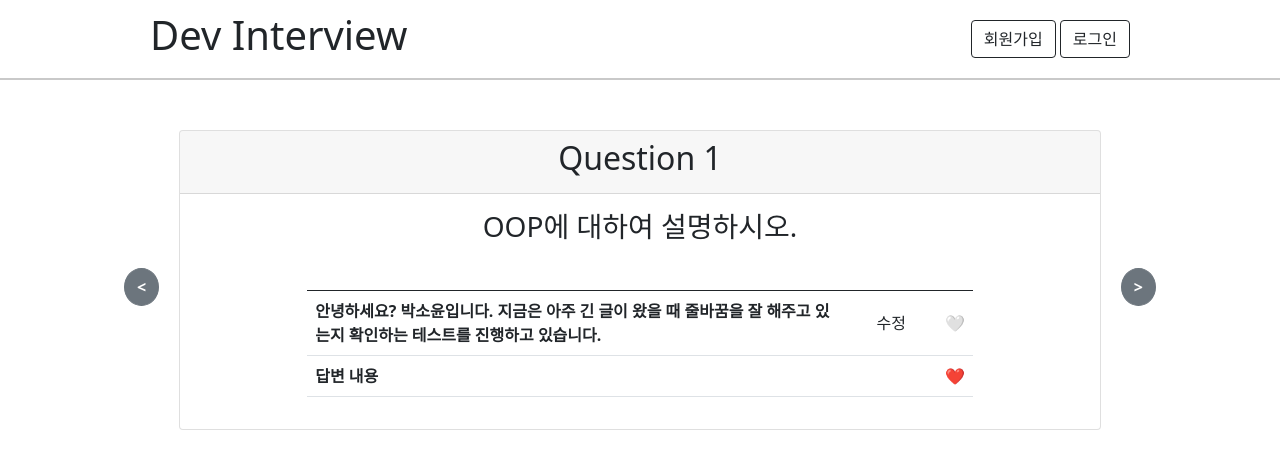
After one commit to ParkSoyun/Chapter01_Dev_Interview, a Flask app: template templates/test.html in a window 1280 px wide. The commit adds this page. Shown: the top 469 px of the page. Run offline with Flask 2, Linux system fonts and the light colour scheme; the template is opened without the code that fills it, so the values that code supplies are empty.

Commit message:
UPDATE: 메인페이지 관련 파일들

```diff
--- a/app.py
+++ b/app.py
@@ -1,23 +1,18 @@
-from flask import Flask, render_template, request, jsonify
-from pymongo import MongoClient
-from dotenv import load_dotenv
-import os
+from flask import Flask, render_template, request
 
-# load .env
-load_dotenv()
-
-# Connect DB
-mongo_url = os.environ.get('MONGO_URL')
-client = MongoClient(mongo_url)
-db = client.dbsparta
+from routes.index import index
+from database import MongoDB
 
 app = Flask(__name__)
 
+app.register_blueprint(index)
 
 @app.route('/')
 def home():
-    return render_template('index.html', signIn = False)
+    question_info = MongoDB().db.question.find_one({}, {'_id': False})
 
+    return render_template("index.html", question_info=question_info)
+    # return render_template('index.html')
 
 if __name__ == '__main__':
     app.run('0.0.0.0', port=5000, debug=True)
--- /dev/null
+++ b/static/css/index_style.css
@@ -0,0 +1,66 @@
+.main-box {
+    width: 90%;
+    max-width: 1300px;
+
+    display: flex;
+    flex-direction: row;
+    align-items: center;
+    justify-content: center;
+
+    margin: 50px auto;
+}
+.next-button {
+    margin: auto 20px;
+
+    border-radius: 100%;
+
+    font-weight: bold;
+}
+.question-card {
+    width: 100%;
+}
+.question-num {
+    display: flex;
+    flex-direction: row;
+    align-items: center;
+    justify-content: center;
+}
+.question-box {
+    width: 80%;
+
+    text-align: center;
+
+    margin-bottom: 15px;
+}
+.question {
+    text-align: center;
+
+    margin-bottom: 30px;
+}
+.answer-box {
+    margin: auto;
+
+    display: flex;
+    flex-direction: row;
+    align-items: center;
+    justify-content: center;
+}
+.answer {
+    width: 80%;
+
+    margin-right: 20px;
+
+    resize: none;
+}
+.answer-comment {
+    width: 80%;
+    max-width: 80%;
+    text-align: left;
+
+    word-wrap: break-word;
+    word-break: break-all;
+}
+.my-td {
+    text-align: right;
+    vertical-align: middle;
+}
--- /dev/null
+++ b/static/js/main.js
@@ -0,0 +1,246 @@
+// $(document).ready(function () {
+//     show_question();
+// });
+
+function show_question() {
+    $.ajax({
+        type: "GET",
+        url: "/question",
+        data: {},
+        success: function (response) {
+            $('#main-box').empty()
+
+            let min_qn = response['min_qn']
+            let max_qn = response['max_qn']
+
+            let question_info = response['question_info']
+            let question_num = question_info['num']
+            let question = question_info['question']
+
+            let prev_button = ``
+            let next_button = ``
+
+            if(question_num == min_qn) {
+                prev_button = `<button onclick="prev_question(${question_num})" type="button" class="btn btn-secondary next-button" disabled><</button>`
+            } else {
+                prev_button = `<button onclick="prev_question(${question_num})" type="button" class="btn btn-secondary next-button"><</button>`
+            }
+
+            let question_card = `<div class="card text-center question-box">
+                                    <div class="card-header question-num">
+                                        <h2>Question ${question_num}</h2>
+                                    </div>
+                                    <div class="card-body">
+                                        <h3 class="card-title question">${question}</h3>
+                                        <div class="answer-box">
+                                            <textarea class="form-control answer" id="answerTextarea" placeholder="답변을 작성해보세요." rows="5"></textarea>
+                                            <button onclick="save_answer(${question_num})" type="button" class="btn btn-outline-dark">답변 등록</button>
+                                        </div>
+                                    </div>
+                                 </div>`
+
+            if(question_num == max_qn) {
+                next_button = ` <button onclick="next_question(${question_num})" type="button" class="btn btn-secondary next-button" disabled>></button>`
+            } else {
+                next_button = ` <button onclick="next_question(${question_num})" type="button" class="btn btn-secondary next-button">></button>`
+            }
+
+            $('#main-box').append(prev_button)
+            $('#main-box').append(question_card)
+            $('#main-box').append(next_button)
+        },
+        error : function(request, status, error ) {
+            console.log("code:" + request.status + "\n" + "message:" + request.responseText + "\n" + "error:" + error);
+        },
+    });
+}
+
+function save_answer(questionNum) {
+    let my_answer = $('#answerTextarea').val()
+
+    $.ajax({
+        type: "POST",
+        url: "/answer",
+        data: {email: 'test@test.test', question_num: questionNum, answer: my_answer},
+        success: function (response) {
+            alert(response["msg"])
+
+            if(response["answer_list"] != undefined) {
+                $('#main-box').empty()
+
+                let question_info = response['question_info']
+                let question_num = question_info['num']
+                let question = question_info['question']
+                let answer_list = response['answer_list']
+
+                let prev_button = `<button onclick="prev_question(${question_num})" type="button" class="btn btn-secondary next-button"><</button>`
+
+                let question_card1 = `<div class="card text-center question-box">
+                                        <div class="card-header question-num">
+                                            <h2>Question ${question_num}</h2>
+                                        </div>
+                                        <div class="card-body">
+                                            <h3 class="card-title question">${question}</h3>
+                                            <div class="col-9 answer-box">
+                                                <table class="table table-hover">
+                                                    <thead>
+                                                        <tr>
+                                                            <th></th>
+                                                            <td></td>
+                                                            <td></td>
+                                                        </tr>
+                                                    </thead>
+                                                    <tbody id="table">`
+
+                $('#main-box').append(prev_button)
+                $('#main-box').append(question_card1)
+
+                for(let i=0; i<answer_list.length; i++) {
+                    let answer_comment = answer_list[i]['answer']
+                    let user_email = answer_list[i]['user_email']
+
+                    let answer_table = ``
+
+                    if(user_email === 'test@test.test') {
+                        answer_table = `<tr>
+                                            <th class="answer-comment col-md-8">${answer_comment}</th>
+                                            <td class="my-td" id="edit_answer">
+                                                <button onclick="edit_answer()" type="button" class="btn btn-light">수정</button>
+                                            </td>
+                                            <td class="my-td">🤍</td>
+                                        </tr>`
+                    } else {
+                        answer_table = `<tr>
+                                            <th class="answer-comment col-md-8">${answer_comment}</th>
+                                            <td class="my-td"></td>
+                                            <td class="my-td">🤍</td>
+                                        </tr>`
+                    }
+
+                    $('#table').append(answer_table)
+                }
+
+                let question_card2 = `</tbody>
+                                    </table>
+                                </div>
+                            </div>
+                        </div>`
+
+                let next_button = `<button onclick="next_question(${question_num})" type="button" class="btn btn-secondary next-button">></button>`
+
+                $('#main-box').append(question_card2)
+                $('#main-box').append(next_button)
+            }
+        }
+    });
+}
+
+function edit_answer() {
+
+}
+
+function prev_question(current_qn) {
+    $.ajax({
+        type: "GET",
+        url: "/prevquestion",
+        data: {email: "test@test.test", current_qn: current_qn},
+        success: function (response) {
+            $('#main-box').empty()
+
+            let min_qn = response['min_qn']
+            let max_qn = response['max_qn']
+
+            let question_info = response['question_info']
+            let question_num = question_info['num']
+            let question = question_info['question']
+
+            let prev_button = ``
+            let next_button = ``
+
+            if(question_num == min_qn) {
+                prev_button = `<button onclick="prev_question(${question_num})" type="button" class="btn btn-secondary next-button" disabled><</button>`
+            } else {
+                prev_button = `<button onclick="prev_question(${question_num})" type="button" class="btn btn-secondary next-button"><</button>`
+            }
+
+            let question_card = `<div class="card text-center question-box">
+                                    <div class="card-header question-num">
+                                        <h2>Question ${question_num}</h2>
+                                    </div>
+                                    <div class="card-body">
+                                        <h3 class="card-title question">${question}</h3>
+                                        <div class="answer-box">
+                                            <textarea class="form-control answer" id="answerTextarea" placeholder="답변을 작성해보세요." rows="5"></textarea>
+                                            <button onclick="save_answer(${question_num})" type="button" class="btn btn-outline-dark">답변 등록</button>
+                                        </div>
+                                    </div>
+                                 </div>`
+
+            if(question_num == max_qn) {
+                next_button = ` <button onclick="next_question(${question_num})" type="button" class="btn btn-secondary next-button" disabled>></button>`
+            } else {
+                next_button = ` <button onclick="next_question(${question_num})" type="button" class="btn btn-secondary next-button">></button>`
+            }
+
+            $('#main-box').append(prev_button)
+            $('#main-box').append(question_card)
+            $('#main-box').append(next_button)
+        },
+        error : function(request, status, error ) {
+            console.log("code:" + request.status + "\n" + "message:" + request.responseText + "\n" + "error:" + error);
+        },
+    });
+}
+
+function next_question(current_qn) {
+    $.ajax({
+        type: "GET",
+        url: "/nextquestion",
+        data: {email: "test@test.test", current_qn: current_qn},
+        success: function (response) {
+            $('#main-box').empty()
+
+            let min_qn = response['min_qn']
+            let max_qn = response['max_qn']
+
+            let question_info = response['question_info']
+            let question_num = question_info['num']
+            let question = question_info['question']
+
+            let prev_button = ``
+            let next_button = ``
+
+            if(question_num == min_qn) {
+                prev_button = `<button onclick="prev_question(${question_num})" type="button" class="btn btn-secondary next-button" disabled><</button>`
+            } else {
+                prev_button = `<button onclick="prev_question(${question_num})" type="button" class="btn btn-secondary next-button"><</button>`
+            }
+
+            let question_card = `<div class="card text-center question-box">
+                                    <div class="card-header question-num">
+                                        <h2>Question ${question_num}</h2>
+                                    </div>
+                                    <div class="card-body">
+                                        <h3 class="card-title question">${question}</h3>
+                                        <div class="answer-box">
+                                            <textarea class="form-control answer" id="answerTextarea" placeholder="답변을 작성해보세요." rows="5"></textarea>
+                                            <button onclick="save_answer(${question_num})" type="button" class="btn btn-outline-dark">답변 등록</button>
+                                        </div>
+                                    </div>
+                                 </div>`
+
+            if(question_num == max_qn) {
+                next_button = ` <button onclick="next_question(${question_num})" type="button" class="btn btn-secondary next-button" disabled>></button>`
+            } else {
+                next_button = ` <button onclick="next_question(${question_num})" type="button" class="btn btn-secondary next-button">></button>`
+            }
+
+            $('#main-box').append(prev_button)
+            $('#main-box').append(question_card)
+            $('#main-box').append(next_button)
+        },
+        error : function(request, status, error ) {
+            console.log("code:" + request.status + "\n" + "message:" + request.responseText + "\n" + "error:" + error);
+        },
+    });
+}
--- /dev/null
+++ b/templates/test.html
@@ -0,0 +1,69 @@
+<!DOCTYPE html>
+<html lang="en">
+<head>
+    <meta charset="UTF-8">
+    <meta http-equiv="X-UA-Compatible" content="IE=edge">
+    <meta name="viewport" content="width=device-width, initial-scale=1.0">
+
+    <link href="https://cdn.jsdelivr.net/npm/bootstrap@5.0.2/dist/css/bootstrap.min.css" rel="stylesheet"
+          integrity="sha384-EVSTQN3/azprG1Anm3QDgpJLIm9Nao0Yz1ztcQTwFspd3yD65VohhpuuCOmLASjC" crossorigin="anonymous">
+    <script src="https://ajax.googleapis.com/ajax/libs/jquery/3.5.1/jquery.min.js"></script>
+    <script src="https://cdn.jsdelivr.net/npm/bootstrap@5.0.2/dist/js/bootstrap.bundle.min.js"
+            integrity="sha384-MrcW6ZMFYlzcLA8Nl+NtUVF0sA7MsXsP1UyJoMp4YLEuNSfAP+JcXn/tWtIaxVXM"
+            crossorigin="anonymous"></script>
+    <script src='{{url_for('static', filename='js/main.js')}}' type="text/javascript"></script>
+
+    <link href='{{url_for('static', filename='css/styles.css')}}' rel="stylesheet" type="text/css"/>
+    <link href="{{ url_for('static', filename='css/index_style.css') }}" rel="stylesheet" type="text/css">
+
+    <title>{% block title %}{% endblock %} - Dev Interview</title>
+</head>
+
+<body>
+    <header>
+        <div class="project-name"><h1>Dev Interview</h1></div>
+        <div class="button-list">
+            <button type="button" class="btn btn-outline-dark">회원가입</button>
+            <button type="button" class="btn btn-outline-dark">로그인</button>
+        </div>
+    </header>
+
+    <div class="main-box" id="main-box">
+        <button onclick="prev_question()" type="button" class="btn btn-secondary next-button"><</button>
+
+        <div class="card text-center question-box">
+            <div class="card-header question-num">
+                <h2>Question 1</h2>
+            </div>
+            <div class="card-body">
+                <h3 class="card-title question">OOP에 대하여 설명하시오.</h3>
+                <div class="col-9 answer-box">
+                    <table class="table table-hover">
+                        <thead>
+                            <tr>
+                                <th></th>
+                                <td></td>
+                                <td></td>
+                            </tr>
+                        </thead>
+                        <tbody>
+                            <tr>
+                                <th class="answer-comment col-md-8">안녕하세요? 박소윤입니다. 지금은 아주 긴 글이 왔을 때 줄바꿈을 잘 해주고 있는지 확인하는 테스트를 진행하고 있습니다.</th>
+                                <td class="my-td">수정</td>
+                                <td class="my-td">🤍</td>
+                            </tr>
+                            <tr>
+                                <th class="answer-comment">답변 내용</th>
+                                <td></td>
+                                <td class="my-td">❤️</td>
+                            </tr>
+                        </tbody>
+                    </table>
+                </div>
+            </div>
+        </div>
+
+        <button onclick="next_question({{ question_info.num }})" type="button" class="btn btn-secondary next-button">></button>
+    </div>
+</body>
+</html>
```
Also changed, not shown: database.py (added, +15 -0 lines), routes/index.py (+133 -0 lines), templates/index.html (+22 -3 lines), templates/layout.html (+12 -2 lines).
